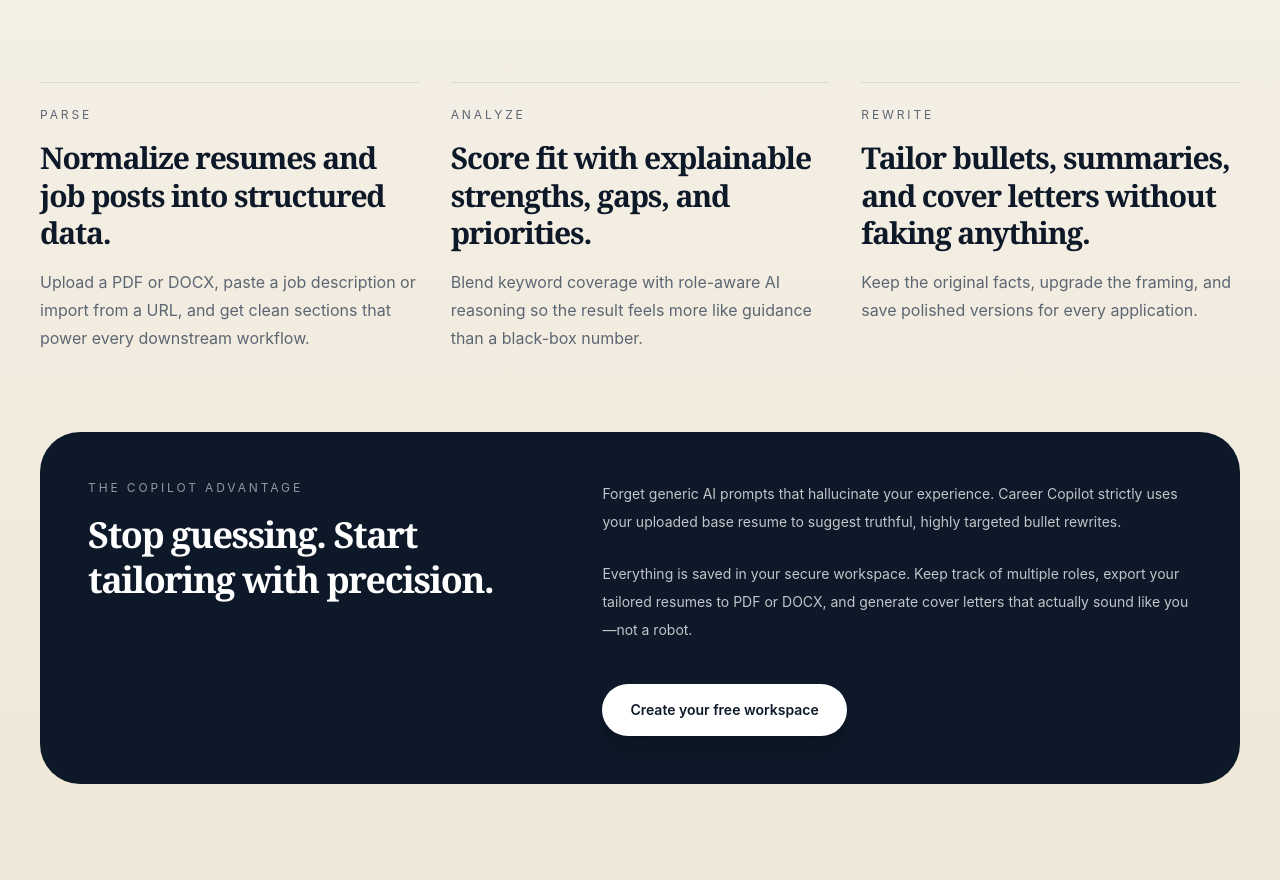
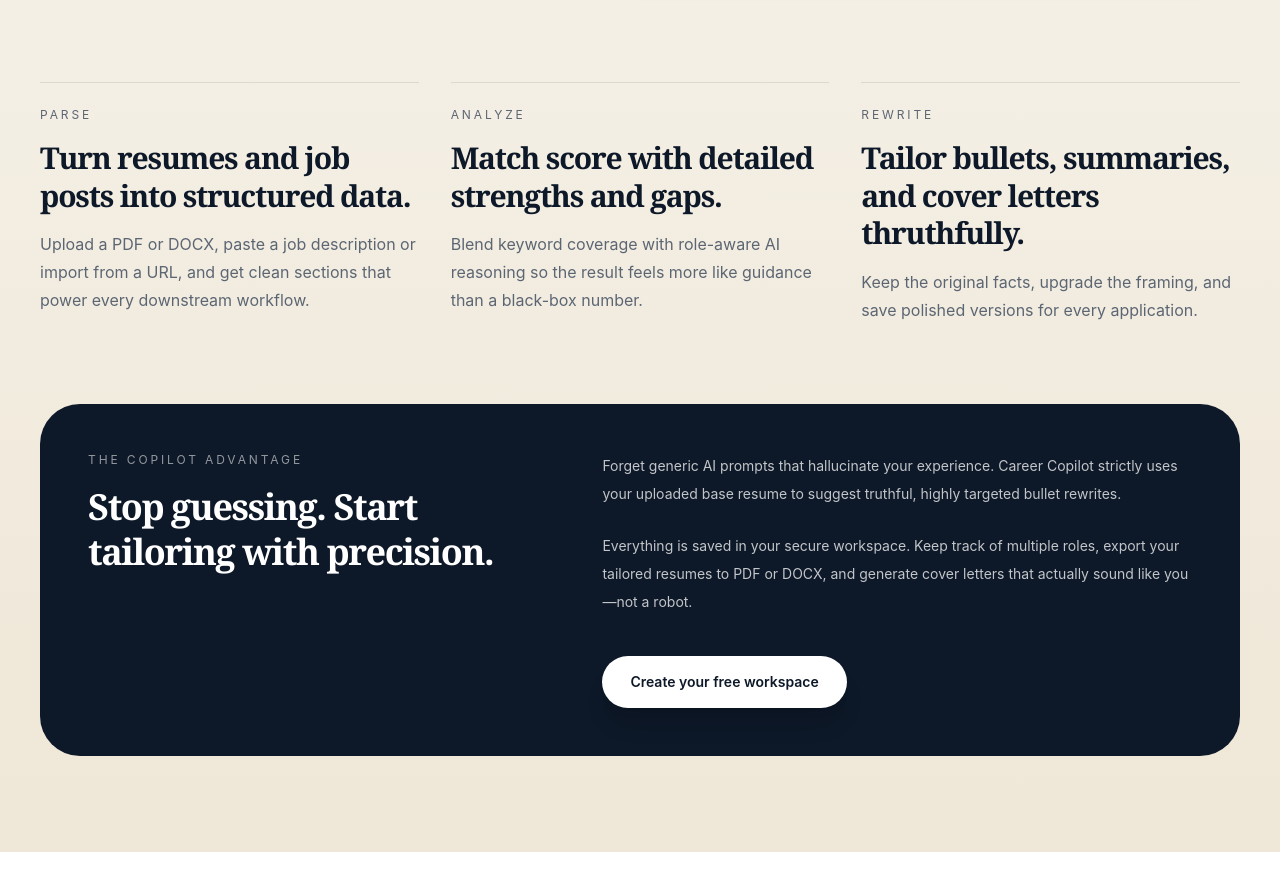
Before and after one commit to NixonLesmana/CareerCopilot, a Next.js app: page / in a window 1280 px wide. Shown: the part 880-1760 px from the top of the page. After the commit the page ends 1732 px from the top, so only its background shows below. Built offline with nearby package versions, Linux system fonts and the light colour scheme; no server answers.

Commit message:
update the marketing copy for the non-monetized version

```diff
--- a/src/app/(marketing)/pricing/page.tsx
+++ b/src/app/(marketing)/pricing/page.tsx
@@ -15,7 +15,7 @@
           <div className="glass rounded-[32px] p-8">
             <p className="text-xs uppercase tracking-[0.22em] text-[var(--muted)]">Pro later</p>
             <p className="section-title mt-4 text-4xl font-semibold">Usage-based</p>
-            <p className="mt-4 text-sm leading-7 text-[var(--muted)]">The codebase already tracks quotas and can be extended with Stripe when you are ready to monetize.</p>
+            <p className="mt-4 text-sm leading-7 text-[var(--muted)]">The codebase already tracks quotas and can be extended with Stripe for further improvements.</p>
           </div>
         </div>
       </main>
--- a/src/app/(marketing)/privacy/page.tsx
+++ b/src/app/(marketing)/privacy/page.tsx
@@ -8,8 +8,6 @@
         <h1 className="section-title text-5xl font-semibold">Privacy</h1>
         <div className="mt-8 space-y-5 text-base leading-8 text-[var(--muted)]">
           <p>Career Copilot stores resumes, job descriptions, and generated artifacts only to operate the product features you explicitly use.</p>
-          <p>We avoid logging raw resume content in application logs, support deletion flows, and recommend managed secrets and signed storage URLs in production.</p>
-          <p>For a public launch, expand this page with your final retention policy, subprocessors, and contact details.</p>
         </div>
       </main>
     </>
--- a/src/components/marketing/feature-rail.tsx
+++ b/src/components/marketing/feature-rail.tsx
@@ -5,17 +5,17 @@
 const features = [
   {
     eyebrow: "Parse",
-    title: "Normalize resumes and job posts into structured data.",
+    title: "Turn resumes and job posts into structured data.",
     body: "Upload a PDF or DOCX, paste a job description or import from a URL, and get clean sections that power every downstream workflow.",
   },
   {
     eyebrow: "Analyze",
-    title: "Score fit with explainable strengths, gaps, and priorities.",
+    title: "Match score with detailed strengths and gaps.",
     body: "Blend keyword coverage with role-aware AI reasoning so the result feels more like guidance than a black-box number.",
   },
   {
     eyebrow: "Rewrite",
-    title: "Tailor bullets, summaries, and cover letters without faking anything.",
+    title: "Tailor bullets, summaries, and cover letters thruthfully.",
     body: "Keep the original facts, upgrade the framing, and save polished versions for every application.",
   },
 ];
```
